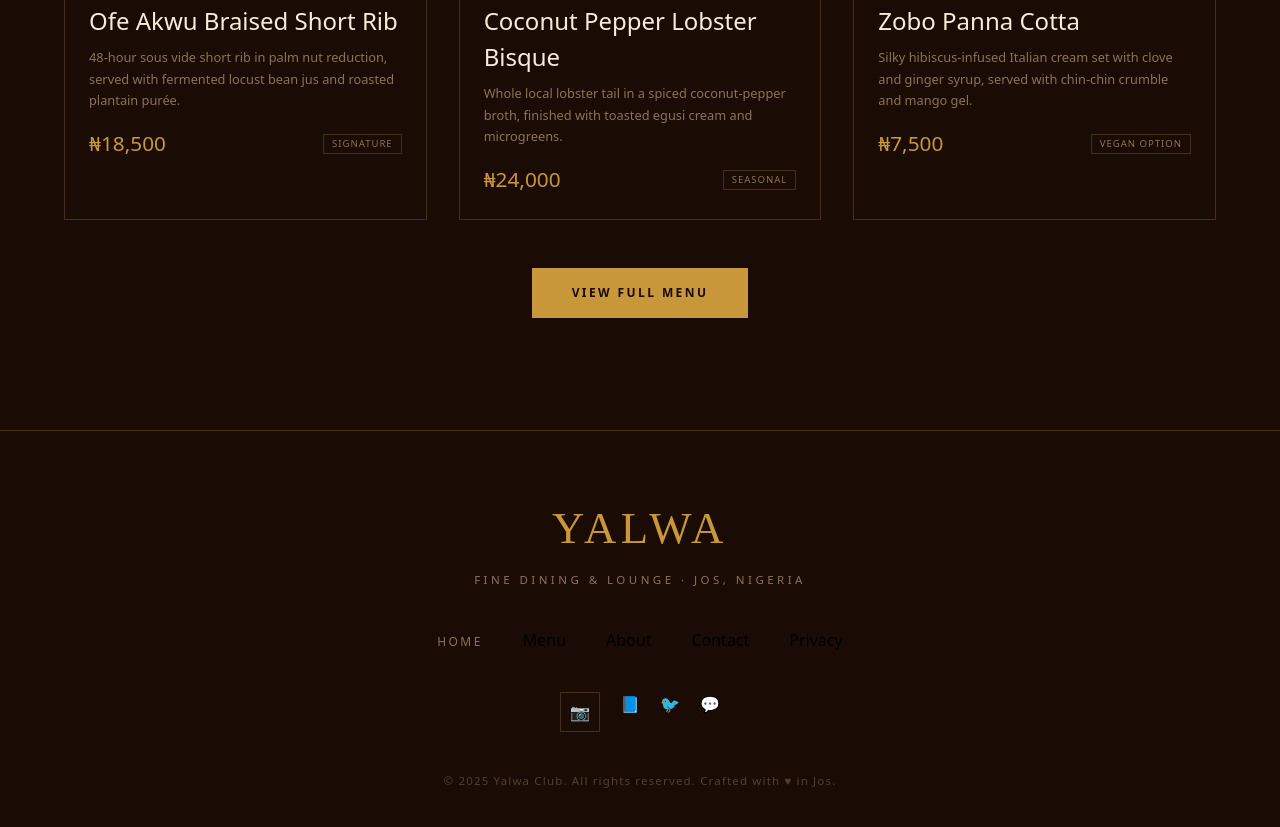
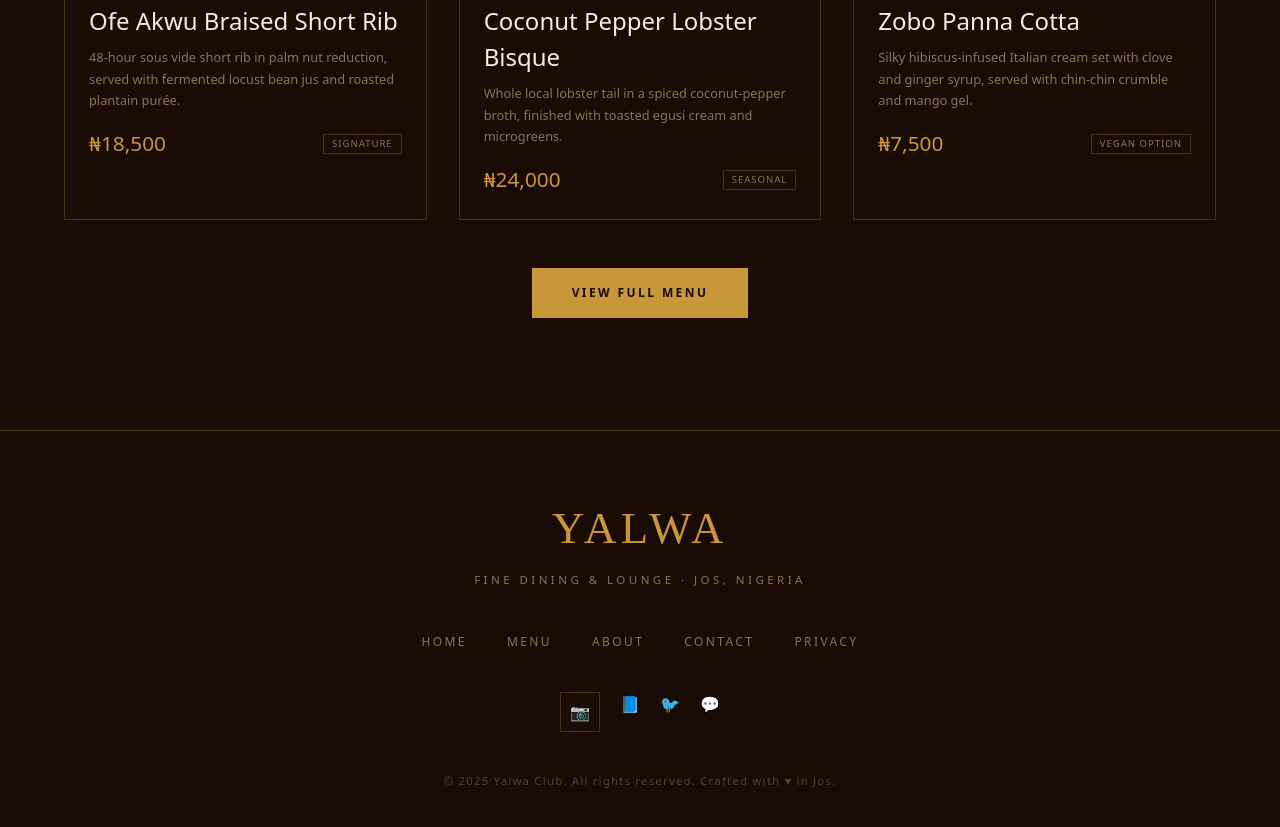
Before and after one commit to DevSolex/Yalwa-Club-Resturant, a website: page index.html in a window 1280 px wide. Shown: the part 2591-3418 px from the top of the page. Drawn offline with Linux system fonts and the light colour scheme.

Commit message:
fix/update the footer style

```diff
--- a/index.html
+++ b/index.html
@@ -248,7 +248,7 @@
             </div>
             <div class="text-center mt-12">
                 <a href="/src/menu.html"
-                    class="bg-[#C8973A] text-[#1A0C04] border-none px-10 py-4 font-body text-[0.75rem] tracking-[0.2em] uppercase font-semibold cursor-pointer no-underline inline-block transition-all duration-300 hover:bg-gold-light">View
+                    class="bg-[#C8973A] text-[#1A0C04] border-none px-10 py-4 font-body text-[0.75rem] tracking-[0.2em] uppercase font-semibold cursor-pointer no-underline inline-block transition-all duration-300 hover:bg-[#efbb5a]">View
                     Full Menu</a>
             </div>
         </div>
@@ -273,28 +273,32 @@
         <!-- Links -->
         <ul class="flex flex-wrap justify-center gap-10 mb-10">
             <li>
-                <a href="#" onclick="navigate('home')" class="text-[#8B7355] text-xs tracking-[0.2em] uppercase
+                <a href="#" class="text-[#8B7355] text-xs tracking-[0.2em] uppercase
         hover:text-[#C8973A] transition-colors duration-200">
                     Home
                 </a>
             </li>
             <li>
-                <a href="#" onclick="navigate('menu')" class="footer-link">
+                <a href="/src/menu.html" class="text-[#8B7355] text-xs tracking-[0.2em] uppercase
+        hover:text-[#C8973A] transition-colors duration-200">
                     Menu
                 </a>
             </li>
             <li>
-                <a href="#" onclick="navigate('about')" class="footer-link">
+                <a href="/src/about.html" class="text-[#8B7355] text-xs tracking-[0.2em] uppercase
+        hover:text-[#C8973A] transition-colors duration-200">
                     About
                 </a>
             </li>
             <li>
-                <a href="#" onclick="navigate('contact')" class="footer-link">
+                <a href="/src/contact.html" class="text-[#8B7355] text-xs tracking-[0.2em] uppercase
+        hover:text-[#C8973A] transition-colors duration-200">
                     Contact
                 </a>
             </li>
             <li>
-                <a href="#" class="footer-link">
+                <a href="#" class="text-[#8B7355] text-xs tracking-[0.2em] uppercase
+        hover:text-[#C8973A] transition-colors duration-200">
                     Privacy
                 </a>
             </li>
```
Also changed, not shown: src/output.css.
